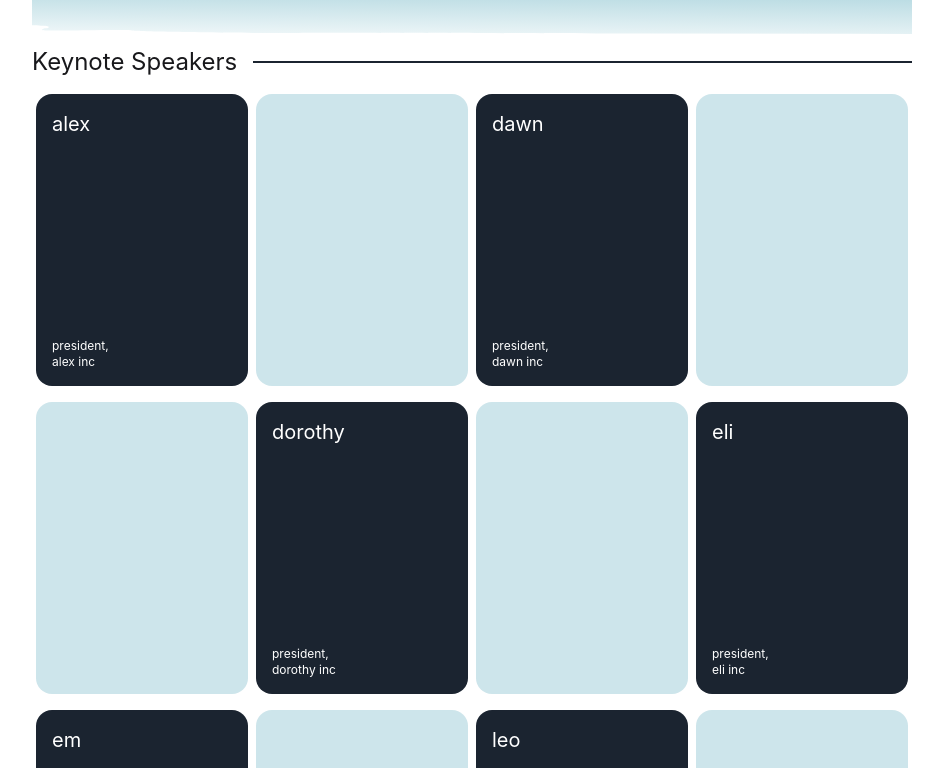
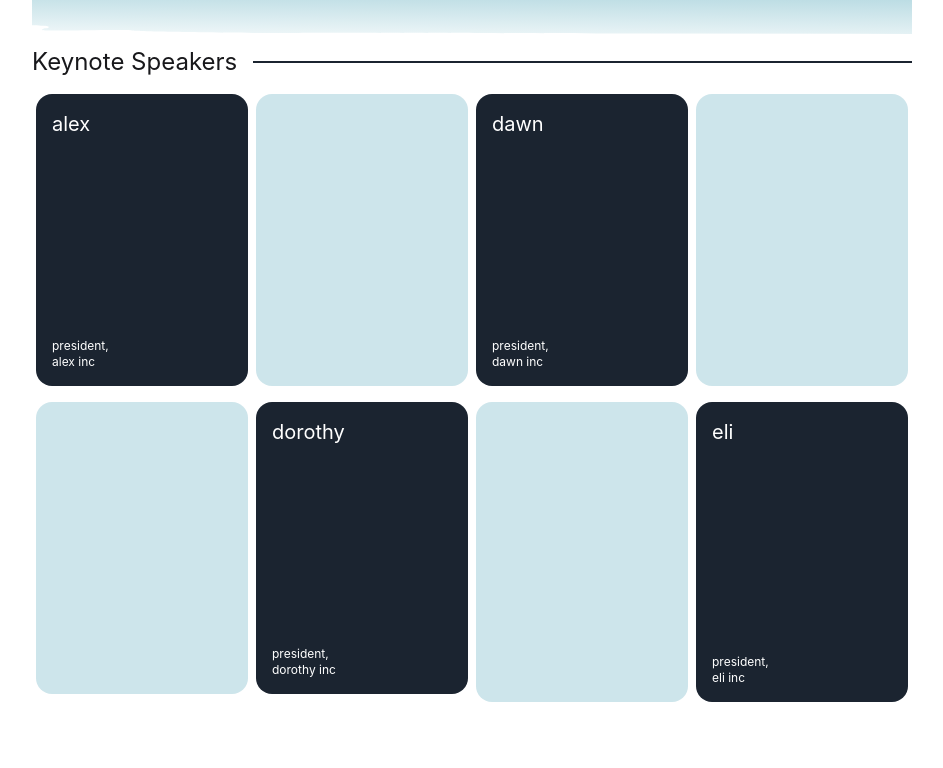
Before and after one commit to osgeo-oceania/foss4g-2025, a SvelteKit app: page / in a window 1280 px wide. Shown: the part 1652-2420 px from the top of the page, without its empty margins (168-1111 px from the left). After the commit the page ends 2358 px from the top, so only its background shows below. Built offline with nearby package versions, Linux system fonts and the light colour scheme; what @iconify/tailwind4 would draw is missing.

Commit message:
only render 4 keynotes

```diff
--- a/src/components/Keynotes.svelte
+++ b/src/components/Keynotes.svelte
@@ -35,7 +35,9 @@
 
 <div class="grid grid-cols-2 space-y-2">
   {#each Object.values(keynotes) as keynote, i}
-    {@render keynoteGrid(keynote, i)}
+    {#if i < 4}
+      {@render keynoteGrid(keynote, i)}
+    {/if}
   {/each}
 </div>
 
```
